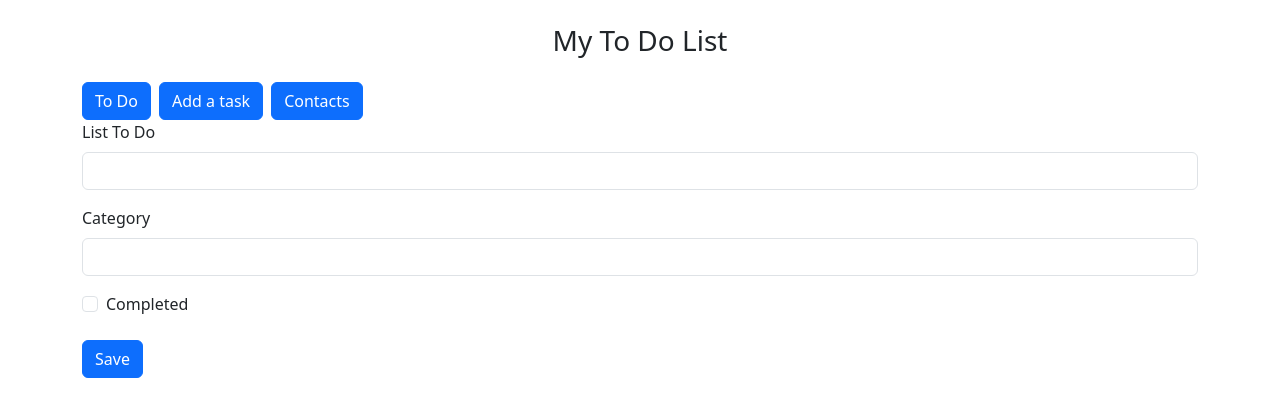
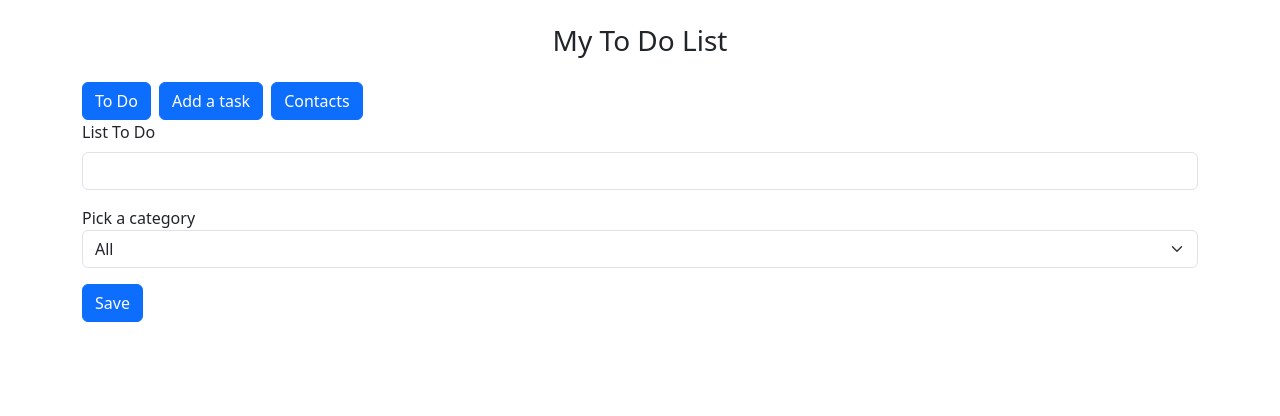
Before and after one commit to caylilambert22/project3_repo, a React (Create React App) app: page /add in a window 1280 px wide. Shown: the top 416 px of the page. Built offline with nearby package versions, Linux system fonts and the light colour scheme.

Commit message:
changing category to a drop down and adding filter to different times for the list

```diff
--- a/src/Listtodos.js
+++ b/src/Listtodos.js
@@ -2,10 +2,12 @@ import React, { useState } from 'react';
 import {Link} from 'react-router-dom';
 
 function Listtodos({items, onDelete, setItems}) {
-  const [filterStatus, setfilterStatus] = useState('All');
+  const [filterCategory, setFilterCategory] = useState('All');
 
   const filteredItems = items.filter(item => {
-    return ((filterStatus == 'All') || (filterStatus == 'Complete' && item.status) || (filterStatus == 'Incomplete' && !item.status))
+    return (
+      filterCategory === 'All' ||
+      filterCategory === item.category )
   });
 
 
@@ -18,10 +20,11 @@ function Listtodos({items, onDelete, setItems}) {
   return (
     <>
     <div>
-      <select className='form-select' onChange={(e)=>setfilterStatus(e.target.value)}>
+      <select className='form-select' onChange={(e)=>setFilterCategory(e.target.value)}>
         <option value = {'All'}>All</option>
-        <option value = {'Complete'}>Complete</option>
-        <option value = {'Incomplete'}>Incomplete</option>
+        <option value = {'Morning'}>Morning</option>
+        <option value = {'Noon'}>Noon</option>
+        <option value = {'Night'}>Night</option>
       </select>
     </div>
 
@@ -43,7 +46,7 @@ function Listtodos({items, onDelete, setItems}) {
                 {item.completed} <input type="checkbox" checked={item.completed} onChange={()=> handleCheckboxChange(item.id)}></input></td>
               <td style={{textDecoration: item.completed ? 'line-through' : 'none'}}>{item.list}</td>
               <td style={{textDecoration: item.completed ? 'line-through' : 'none'}}>{item.category}</td>
-              <td style={{textDecoration: item.completed ? 'line-through' : 'none'}}>{item.status === true ? 'Completed' : 'Incomplete'}</td>
+              <td style={{textDecoration: item.completed ? 'line-through' : 'none'}}>{item.status === true ? 'Morning' : 'Incomplete'}</td>
               <td>
                 <Link className='btn btn-warning btn-sm me-2' to={`/edit/${item.id}`}>Edit</Link>
                 <button className='btn btn-danger btn-sm' onClick={()=>onDelete(item.id)}>Remove</button>
--- a/src/ToDos_form.js
+++ b/src/ToDos_form.js
@@ -26,15 +26,16 @@ return (
       <input type="text" name="list" className="form-control" value={formData.list} onChange={handleChange} required />
     </div>
 
-    <div className="mb-3">
-      <label className="form-label">Category</label>
-      <input type="text" name="category" className="form-control" value={formData.category} onChange={handleChange} required />
+    <div className = "mb-3">
+      <label>Pick a category</label>
+      <select className='form-select' name='category' value={formData.category} onChange={handleChange} required>
+        <option value = {'All'}>All</option>
+        <option value = {'Morning'}>Morning</option>
+        <option value = {'Noon'}>Noon</option>
+        <option value = {'Night'}>Night</option>
+      </select>
     </div>
 
-    <div className="mb-3 form-check">
-      <label className="form-label">Completed</label>
-      <input type="checkbox" className="form-check-input" checked={formData.status} onChange={handleStatusChange} />
-    </div>
     <button type="submit" className="btn btn-primary" onChange={handleSubmit}>Save</button>
   </form>
 )
```
